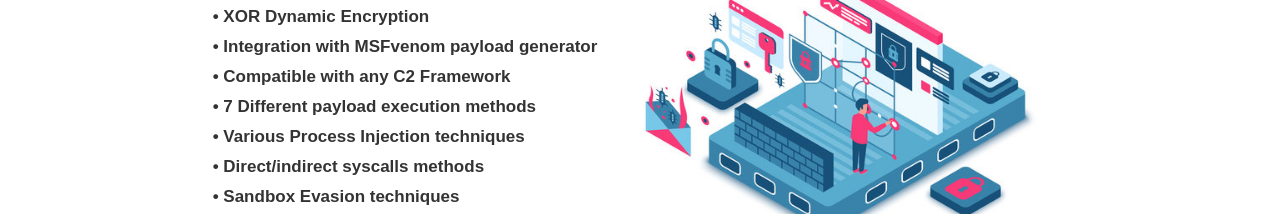
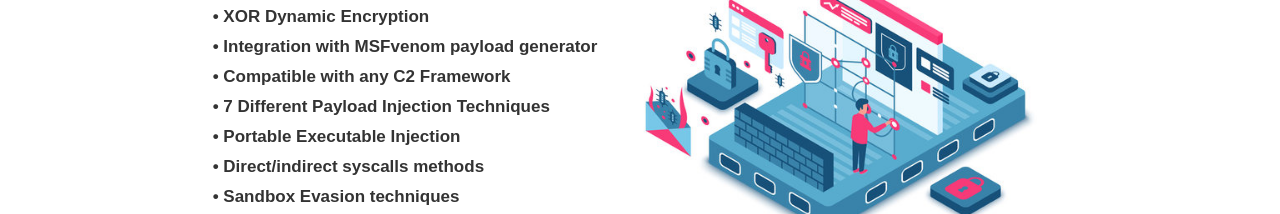
Before and after one commit to rsdimov/web, a plain HTML site: page features.html in a window 1280 px wide. Shown: the part 321-535 px from the top of the page. Drawn offline with Linux system fonts and the light colour scheme.

Commit message:
Update features.html

```diff
--- a/features.html
+++ b/features.html
@@ -30,8 +30,8 @@
 			<p style="font-family: Arial; font-size: 17px; color: #333; margin-bottom: 10px;"><strong>• XOR Dynamic Encryption</strong></p>
 			<p style="font-family: Arial; font-size: 17px; color: #333; margin-bottom: 10px;"><strong>• Integration with MSFvenom payload generator</strong></p>
 			<p style="font-family: Arial; font-size: 17px; color: #333; margin-bottom: 10px;"><strong>• Compatible with any C2 Framework</strong></p>
-			<p style="font-family: Arial; font-size: 17px; color: #333; margin-bottom: 10px;"><strong>• 7 Different payload execution methods</strong></p>
-			<p style="font-family: Arial; font-size: 17px; color: #333; margin-bottom: 10px;"><strong>• Various Process Injection techniques</strong></p>
+			<p style="font-family: Arial; font-size: 17px; color: #333; margin-bottom: 10px;"><strong>• 7 Different Payload Injection Techniques</strong></p>
+			<p style="font-family: Arial; font-size: 17px; color: #333; margin-bottom: 10px;"><strong>• Portable Executable Injection</strong></p>
 			<p style="font-family: Arial; font-size: 17px; color: #333; margin-bottom: 10px;"><strong>• Direct/indirect syscalls methods</strong></p>
 			<p style="font-family: Arial; font-size: 17px; color: #333; margin-bottom: 10px;"><strong>• Sandbox Evasion techniques</strong></p>
 			<p style="font-family: Arial; font-size: 17px; color: #333; margin-bottom: 10px;"><strong>• Supports reflective code loading</strong></p>
```
